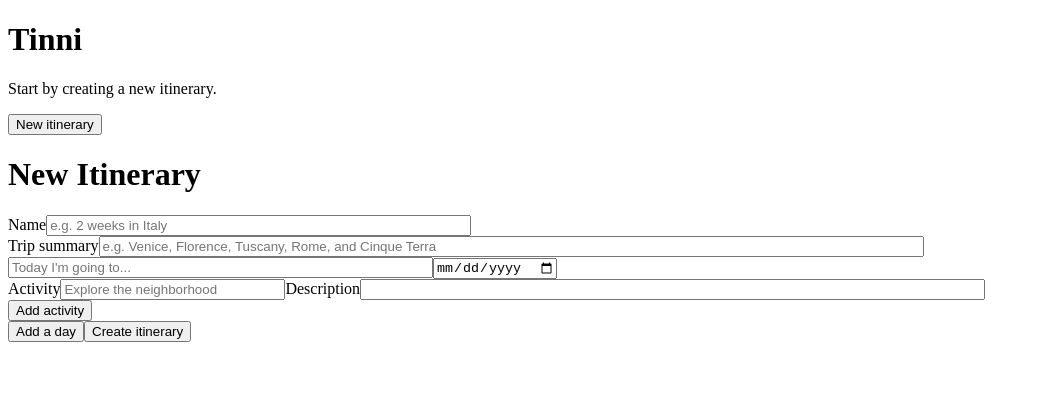
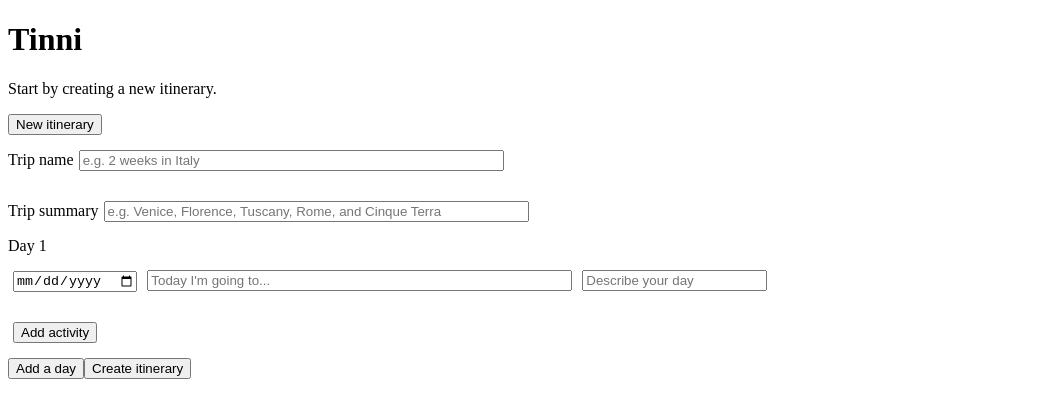
Before and after one commit to ryanrotz/tinni, an Angular app in the folder tinni/: page / in a window 1280 px wide. Both pictures are taken after a click on the button "New itinerary". Shown: the top 418 px of the page, without its empty margins (0-1040 px from the left). Built offline with nearby package versions, Linux system fonts and the light colour scheme.

Commit message:
Activity only shows up on click

```diff
--- a/tinni/src/app/create-itinerary/create-itinerary.component.css
+++ b/tinni/src/app/create-itinerary/create-itinerary.component.css
@@ -0,0 +1,4 @@
+
+input {
+    margin: 15px 5px;
+}
--- a/tinni/src/app/create-itinerary/create-itinerary.component.html
+++ b/tinni/src/app/create-itinerary/create-itinerary.component.html
@@ -1,8 +1,6 @@
-<h1>New Itinerary</h1>
-
 <form [formGroup]="itineraryForm" (ngSubmit)="onSubmit()">
   <div>
-    <label>Name</label>
+    <label>Trip name</label>
     <input
       formControlName="itineraryTitle"
       type="text"
@@ -22,31 +20,30 @@
     <input
       formControlName="itineraryDescription"
       type="text"
-      size="100"
+      size="50"
       placeholder="e.g. Venice, Florence, Tuscany, Rome, and Cinque Terra"/>
   </div>
 
 
   <!--  Days  -->
   <div formArrayName="itineraryDays">
-    <!-- <div *ngFor="let thing of itineraryDays.controls; let i = index"> -->
       <div *ngFor="let day of itineraryForm['controls'].itineraryDays['controls']; let i = index">
       <div [formGroupName]="i">
-        <!-- <span formControlName="dayNumber">Day {{ d + 1 }}</span> -->
+        <!-- <input formControlName="dayNumber" value="Day {{i + 1}}"> -->
+        <div>Day {{i + 1}}</div>
+        <input formControlName="date" type="date">
         <input formControlName="title" type="text" size="50" placeholder="Today I'm going to...">
-        <input formControlName="date" type="date">
+        <input formControlName="description" type="text" placeholder="Describe your day">
 
 
-        <!--  Items/Activities  -->
+        <!--  Items / Activities  -->
         <div formArrayName="itineraryItems">
-          <!-- <div *ngFor="let item of day.get('')"> -->
-          <!-- <div *ngFor="let item of itineraryItems.controls; let j = index"> -->
             <div *ngFor="let item of day['controls'].itineraryItems['controls']; let j = index">
             <div [formGroupName]="j">
               <label>Activity</label>
               <input formControlName="title" type="text" size="25" placeholder="Explore the neighborhood">
               <label>Description</label>
-              <input formControlName="description" type="text" size="75">
+              <input formControlName="description" type="text" size="50">
             </div>
           </div>
 
--- a/tinni/src/app/create-itinerary/create-itinerary.component.ts
+++ b/tinni/src/app/create-itinerary/create-itinerary.component.ts
@@ -28,10 +28,8 @@ export class CreateItineraryComponent implements OnInit {
     return this.fb.group({
       title: [''],
       date: [''],
-      dayNumber: [''],
-      itineraryItems: this.fb.array([
-        this.initItineraryItem()
-      ])
+      description: [''],
+      itineraryItems: this.fb.array([])
     })
   }
   initItineraryItem() {
```
